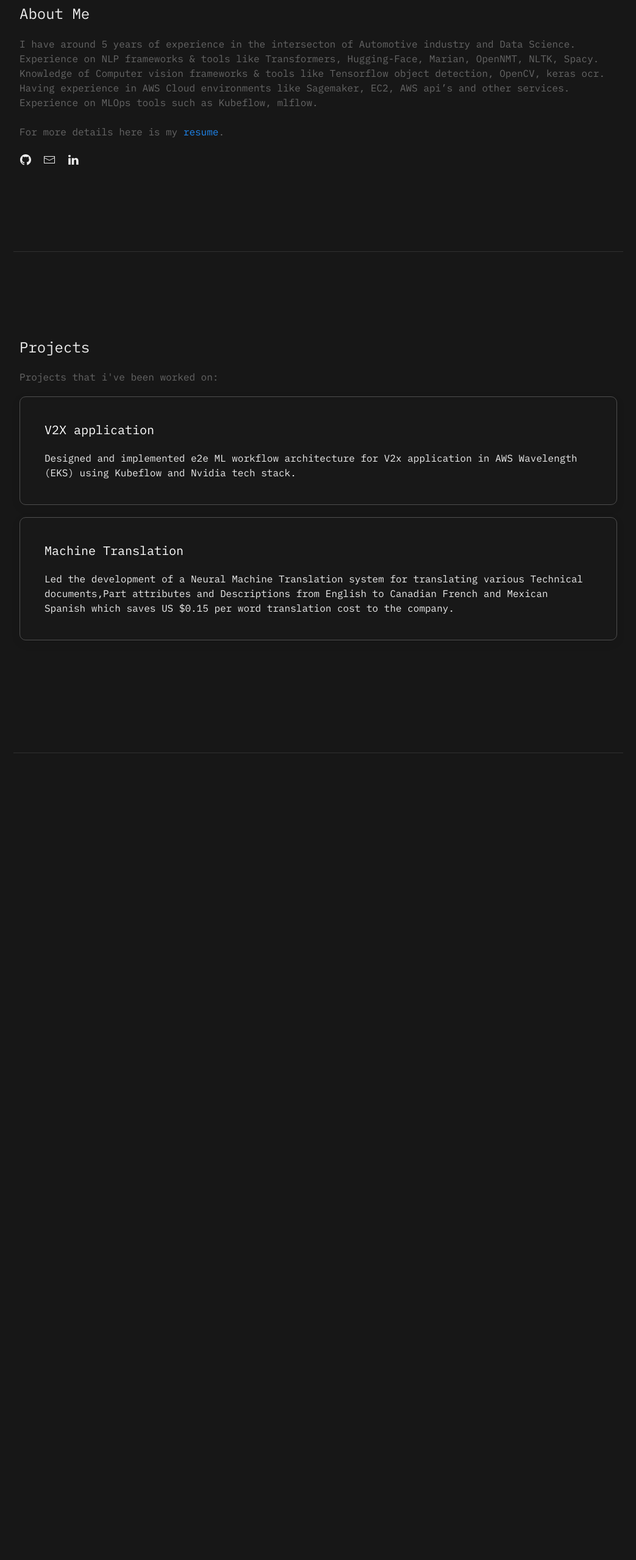
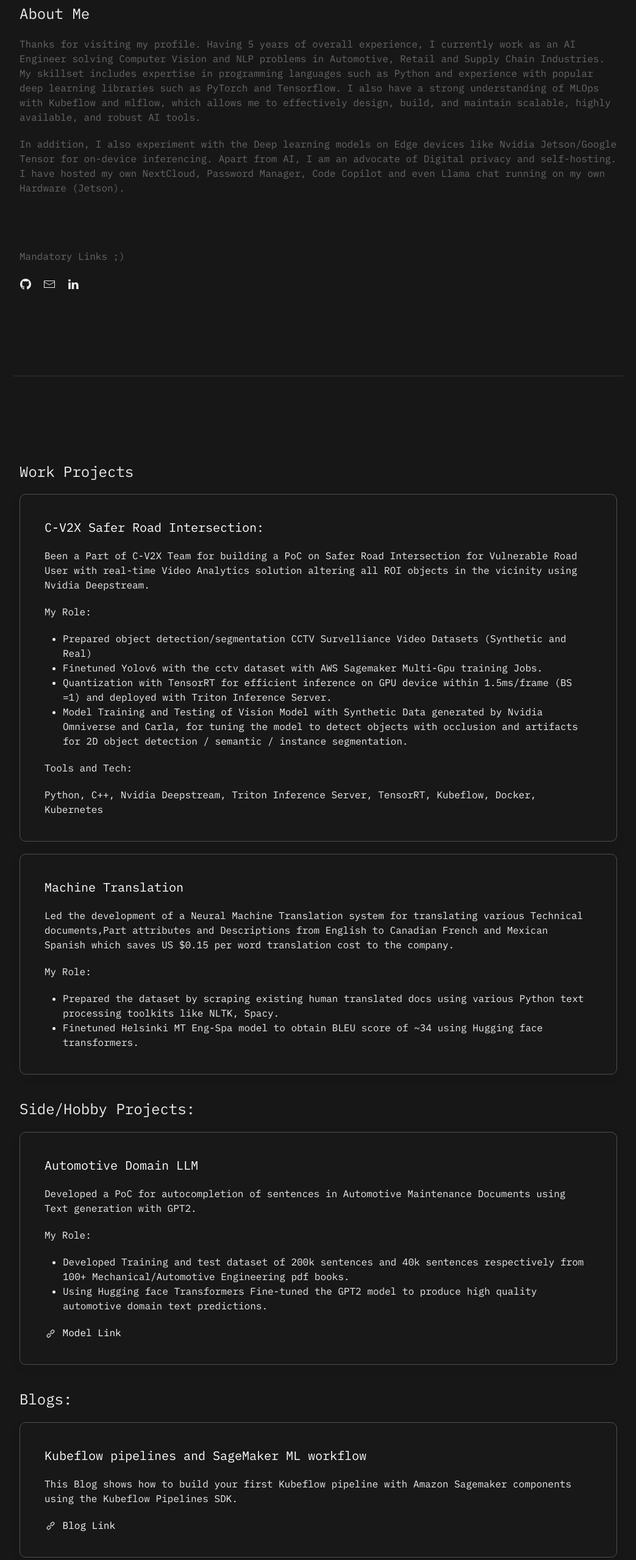
Before and after one commit to ashwincc/ashwincc.github.io, a plain HTML site: page index.html in a window 1280 px wide. Shown: the part 870-3428 px from the top of the page at 61% size, without its empty margins (118-1161 px from the left). Before the commit the page ends 2125 px from the top, so only its background shows below. Drawn offline with Linux system fonts and the light colour scheme.

Commit message:
Updated projects and Blogs

```diff
--- a/index.html
+++ b/index.html
@@ -84,20 +84,23 @@
 <section id="about" class="uk-margin-small-left uk-margin-small-right uk-margin-xlarge-top uk-margin-xlarge-bottom">
 <h3 class="uk-margin-xlarge-left uk-light">About Me</h3>
 <!-- Change here to ur paragraph -->
-<p class="uk-margin-xlarge-left uk-margin-xlarge-right">I have around 5 years of experience in the
-    intersecton of Automotive industry and Data Science. Experience on NLP frameworks & tools like Transformers,
-     Hugging-Face, Marian, OpenNMT, NLTK, Spacy.
-     Knowledge of Computer vision frameworks & tools like Tensorflow object detection, OpenCV, keras ocr.
-    Having experience in AWS Cloud environments like Sagemaker, EC2, AWS api’s and other services.
-    Experience on MLOps tools such as Kubeflow, mlflow.
-    <br>
-    <br>For more details here is my
-    <a href="https://drive.proton.me/urls/4VAH1H2S98#TXmWioOqgC3X">resume</a>.</p>
+<p class="uk-margin-xlarge-left uk-margin-xlarge-right">Thanks for visiting my profile. Having 5 years of overall experience,
+    I currently work as an AI Engineer solving Computer Vision and NLP problems in Automotive, Retail and Supply Chain Industries.
+    My skillset includes expertise in programming languages such as Python and experience with popular deep learning libraries such as PyTorch and Tensorflow.
+    I also have a strong understanding of MLOps with Kubeflow and mlflow, which allows me to effectively design, build, and maintain scalable,
+    highly available, and robust AI tools.
+</p>
+<p class="uk-margin-xlarge-left uk-margin-xlarge-right">
+    In addition, I also experiment with the Deep learning models on Edge devices like Nvidia Jetson/Google Tensor for on-device inferencing.
+    Apart from AI, I am an advocate of Digital privacy and self-hosting. I have hosted my own NextCloud, Password Manager, Code Copilot and even Llama chat running on
+    my own Hardware (Jetson).</p>
+
+</br>
+    <br><p class="uk-margin-xlarge-left uk-margin-xlarge-right">Mandatory Links ;) </p>
 <a href="https://github.com/ashwincc" class="uk-margin-xlarge-left uk-light uk-button-text" uk-icon="github"></a>
 <!-- &nbsp;<a href="" class="uk-light uk-button-text" uk-icon="dribbble"></a>  -->
 &nbsp;<a href="mailto:ashwin.mudhol@proton.me" class="uk-button-text uk-light" uk-icon="mail"></a>
 &nbsp;<a href="https://www.linkedin.com/in/ashwinmudhol" class=" uk-light uk-button-text" uk-icon="linkedin"></a>
-
 <!-- About Me Ends -->
 
 
@@ -108,16 +111,25 @@
 <!-- Projects Section -->
 <hr class="uk-margin-xlarge-left uk-margin-xlarge-right">
 <section id="projects" class="uk-margin-small-left uk-margin-small-right uk-margin-xlarge-top uk-margin-xlarge-bottom">
-<h3 class="uk-margin-xlarge-left uk-light">Projects</h3>
-<p class="uk-margin-xlarge-left">Projects that i've been worked on:</p>
+<h3 class="uk-margin-xlarge-left uk-light">Work Projects</h3>
+<!-- <p class="uk-margin-xlarge-left">Projects that i've have worked on:</p> -->
 
 <div class="uk-margin-xlarge-left uk-margin-xlarge-right">
     <!-- Change all of this to ur projects -->
     <div class="uk-margin uk-card uk-card-secondary uk-card-body ">
-        <h4>V2X application</h4>
-        <p>Designed and implemented e2e ML workflow architecture for V2x
-            application in AWS Wavelength (EKS) using Kubeflow and Nvidia tech
-            stack.</p>
+        <h4>C-V2X Safer Road Intersection:</h4>
+        <p>Been a Part of C-V2X Team for building a PoC on Safer Road Intersection for Vulnerable Road User with real-time Video Analytics
+            solution altering all ROI objects in the vicinity using Nvidia Deepstream.</p>
+        <p>My Role:</p>
+        <ul>
+            <li>Prepared object detection/segmentation CCTV Survelliance Video Datasets (Synthetic and Real)</li>
+            <li>Finetuned Yolov6 with the cctv dataset with AWS Sagemaker Multi-Gpu training Jobs.</li>
+            <li>Quantization with TensorRT for efficient inference on GPU device within 1.5ms/frame (BS =1) and deployed with Triton Inference Server.</li>
+            <li>Model Training and Testing of Vision Model with Synthetic Data generated by Nvidia Omniverse and Carla,
+                for tuning the model to detect objects with occlusion and artifacts for 2D object detection / semantic / instance segmentation.</li>
+          </ul>
+        <p>Tools and Tech: </p>
+            <p>Python, C++, Nvidia Deepstream, Triton Inference Server, TensorRT, Kubeflow, Docker, Kubernetes</p>
         <!-- <a class="uk-button-text uk-text-decoration-none" href="">
             <span uk-icon="icon: link">
             </span> Website Link </a> -->
@@ -128,13 +140,45 @@
                 various Technical documents,Part attributes and Descriptions from
                 English to Canadian French and Mexican Spanish which saves US $0.15 per
                 word translation cost to the company.</p>
+            <p>My Role:</p>
+            <ul>
+
+                <li>Prepared the dataset by scraping existing human translated docs using various Python text processing toolkits like NLTK, Spacy.</li>
+                <li>Finetuned Helsinki MT Eng-Spa model to obtain BLEU score of ~34 using Hugging face transformers.</li>
+            </ul>
             <!-- <a class="uk-button-text uk-text-decoration-none" href="">
                 <span uk-icon="icon: link">
                 </span> Website Link </a> -->
-            </div></div>
+            </div>
+    <h3 class="uk-margin-xlarge-right uk-light">Side/Hobby Projects: </h3>
+        <div class="uk-margin uk-card uk-card-secondary uk-card-body ">
+            <h4>Automotive Domain LLM</h4>
+            <p>Developed a PoC for autocompletion of sentences in Automotive Maintenance Documents using Text generation with GPT2.</p>
+            <p>My Role:</p>
+            <ul>
 
-
-
+                <li>Developed Training and test dataset of 200k sentences and 40k sentences respectively from 100+ Mechanical/Automotive Engineering pdf books.</li>
+                <li>Using Hugging face Transformers Fine-tuned the GPT2 model to produce high quality automotive domain text predictions.</li>
+            </ul>
+            <a class="uk-button-text uk-text-decoration-none" href="https://huggingface.co/geralt/MechDistilGPT2">
+                <span uk-icon="icon: link">
+                </span> Model Link </a>
+            </div>
+    <h3 class="uk-margin-xlarge-right uk-light">Blogs: </h3>
+            <div class="uk-margin uk-card uk-card-secondary uk-card-body ">
+                <h4>Kubeflow pipelines and SageMaker ML workflow</h4>
+                <p>This Blog shows how to build your first Kubeflow pipeline with Amazon Sagemaker components using the Kubeflow Pipelines SDK.</p>
+                <a class="uk-button-text uk-text-decoration-none" href="https://medium.com/@ashwin.mudhol/kubeflow-pipelines-and-sagemaker-ml-workflow-f077679c4b66">
+                    <span uk-icon="icon: link">
+                    </span> Blog Link </a>
+                </div>
+                <div class="uk-margin uk-card uk-card-secondary uk-card-body ">
+                    <h4>Mlflow and Nvidia Triton</h4>
+                    <p>This Blog explains about Serving and Managing ML models with mlfow and triton inference server.</p>
+                    <a class="uk-button-text uk-text-decoration-none" href="https://medium.com/@ashwin.mudhol/serving-and-managing-ml-models-with-mlflow-and-nvidia-triton-inference-server-16f657751da0">
+                        <span uk-icon="icon: link">
+                        </span> Blog Link </a>
+                    </div>
     <br>
 
 
```
